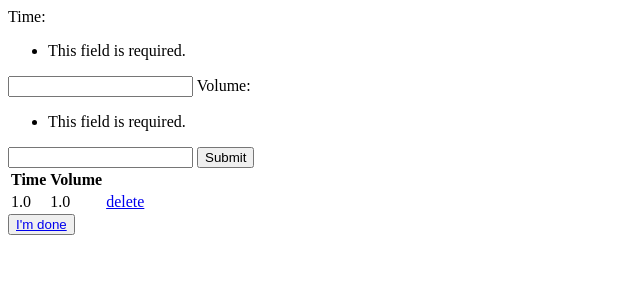
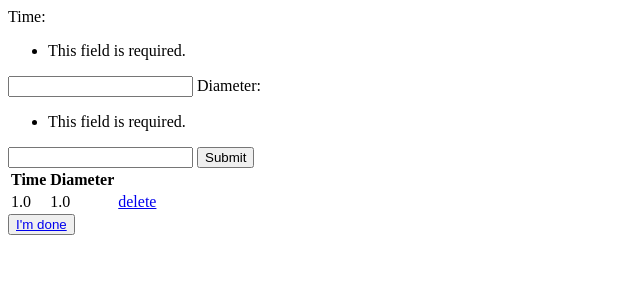
Before and after one commit to aniikamalhotra/hoohacks, a Django app: page / in a window 1280 px wide. Shown: the top 300 px of the page, without its empty margins (0-640 px from the left). Run offline with Django 4.2, Linux system fonts and the light colour scheme; tables that the repository leaves empty hold one stand-in row (values such as "Sample post").

Commit message:
refactor to input dimensions

```diff
--- a/airsafe/airsafeapp/admin.py
+++ b/airsafe/airsafeapp/admin.py
@@ -1,5 +1,5 @@
 from django.contrib import admin
 
-from .models import volume_at_time
+from .models import diameter_at_time
 
-admin.site.register(volume_at_time)
+admin.site.register(diameter_at_time)
--- a/airsafe/airsafeapp/forms.py
+++ b/airsafe/airsafeapp/forms.py
@@ -2,7 +2,7 @@ from django import forms
 
 class inputForm(forms.Form):
     time = forms.FloatField()
-    volume = forms.FloatField()
+    diameter = forms.FloatField()
 
     class Meta:
-        fields = ['time', 'volume']
+        fields = ['time', 'diameter']
--- a/airsafe/airsafeapp/models.py
+++ b/airsafe/airsafeapp/models.py
@@ -1,5 +1,5 @@
 from django.db import models
 
-class volume_at_time(models.Model):
+class diameter_at_time(models.Model):
     time = models.FloatField(max_length=10,default=0)
-    volume = models.FloatField(max_length=10,default=0)
+    diameter = models.FloatField(max_length=10, default=0)
--- a/airsafe/airsafeapp/templates/app/home.html
+++ b/airsafe/airsafeapp/templates/app/home.html
@@ -15,14 +15,14 @@
     <table>
         <tr>
             <th>Time</th>
-            <th>Volume</th>
+            <th>Diameter</th>
         </tr>
-        {% for volume_at_time in dataset %}
+        {% for diameter_at_time in dataset %}
         <tr>
-            <td>{{ volume_at_time.time }}</td>
+            <td>{{ diameter_at_time.time }}</td>
 
-            <td>{{ volume_at_time.volume }}</td>
-            <td><a href = "{% url 'delete' id=volume_at_time.id %}">delete</a></td>
+            <td>{{ diameter_at_time.diameter }}</td>
+            <td><a href = "{% url 'delete' id=diameter_at_time.id %}">delete</a></td>
         </tr>
         {% endfor %}
         {% if messages %}
--- a/airsafe/airsafeapp/views.py
+++ b/airsafe/airsafeapp/views.py
@@ -5,7 +5,7 @@ import pandas as pd
 import numpy as np
 import matplotlib.pyplot as plt
 
-from .models import volume_at_time
+from .models import diameter_at_time
 from .forms import inputForm
 from django.shortcuts import redirect, render
 from io import StringIO
@@ -52,37 +52,37 @@ def interpolatePoly(x, y, xi):
 
 def plot(request):
         timeArray = []
-        volumeArray = []
-        items = volume_at_time.objects.all().order_by('time')
+        diameterArray = []
+        items = diameter_at_time.objects.all().order_by('time')
         for item in items:
             timeArray.append(float(item.time))
-            volumeArray.append(float(item.volume))
+            diameterArray.append(float(item.diameter))
 
-        if len(timeArray) == 0 and len(volumeArray) == 0:
+        if len(timeArray) == 0 and len(diameterArray) == 0:
             return render(request, 'app/plot.html', {"text": "Error: Graphs couldn't be generated because no data was entered!"})  # Render a template indicating no data
 
 
         f, axes = plt.subplots(3, 1)
         f.suptitle("Interpolated Graphs of Time vs Volume")
 
-        axes[0].plot(timeArray, volumeArray, '.-')
-        axes[0].set_ylabel('Volume')
+        axes[0].plot(timeArray, diameterArray, '.-')
+        axes[0].set_ylabel('Diameter')
         axes[0].set_xlabel('Time')
         axes[0].set_title('Original Data')
 
 
         # calculates times at which to interpolate
         tInterpolated = np.linspace(np.min(timeArray), np.max(timeArray), 100)
-        yiP, aP = interpolatePoly(timeArray, volumeArray, tInterpolated)
+        yiP, aP = interpolatePoly(timeArray, diameterArray, tInterpolated)
         axes[1].plot(tInterpolated, yiP, '.-')
-        axes[1].set_ylabel('Volume')
+        axes[1].set_ylabel('Diameter')
         axes[1].set_xlabel('Time')
         axes[1].set_title('Polynomial Interpolation')
 
 
-        yiB, aB = interpolateBspline(timeArray, volumeArray, tInterpolated)
+        yiB, aB = interpolateBspline(timeArray, diameterArray, tInterpolated)
         axes[2].plot(tInterpolated, yiB, '.-')
-        axes[2].set_ylabel('Volume')
+        axes[2].set_ylabel('Diameter')
         axes[2].set_xlabel('Time')
         axes[2].set_title('B-Spline Interpolation')
 
@@ -101,7 +101,7 @@ def plot(request):
 def home(request):
     form = inputForm(request.POST)
     #display data
-    dataset = volume_at_time.objects.all()
+    dataset = diameter_at_time.objects.all()
 
     if request.method == 'POST':
         # form.is_valid() make the form to submit only
@@ -109,11 +109,11 @@ def home(request):
         if form.is_valid():
             # form.cleaned_data returns a dictionary of validated form input fields
             time = form.cleaned_data['time']
-            volume = form.cleaned_data['volume']
-            if volume_at_time.objects.filter(time=time).exists():
+            diameter = form.cleaned_data['diameter']
+            if diameter_at_time.objects.filter(time=time).exists():
                 messages.error(request, 'Time already exists in the database.')
                 return redirect('home')
-            queryset = volume_at_time(time = time, volume = volume)
+            queryset = diameter_at_time(time = time, diameter = diameter)
             queryset.save()
             return redirect('home')
         else:
@@ -126,6 +126,6 @@ def home(request):
     return render(request, 'app/home.html', context)
 
 def delete(request, id):
-    entry = volume_at_time.objects.get(id = id)
+    entry = diameter_at_time.objects.get(id = id)
     entry.delete()
     return redirect('home')
```
